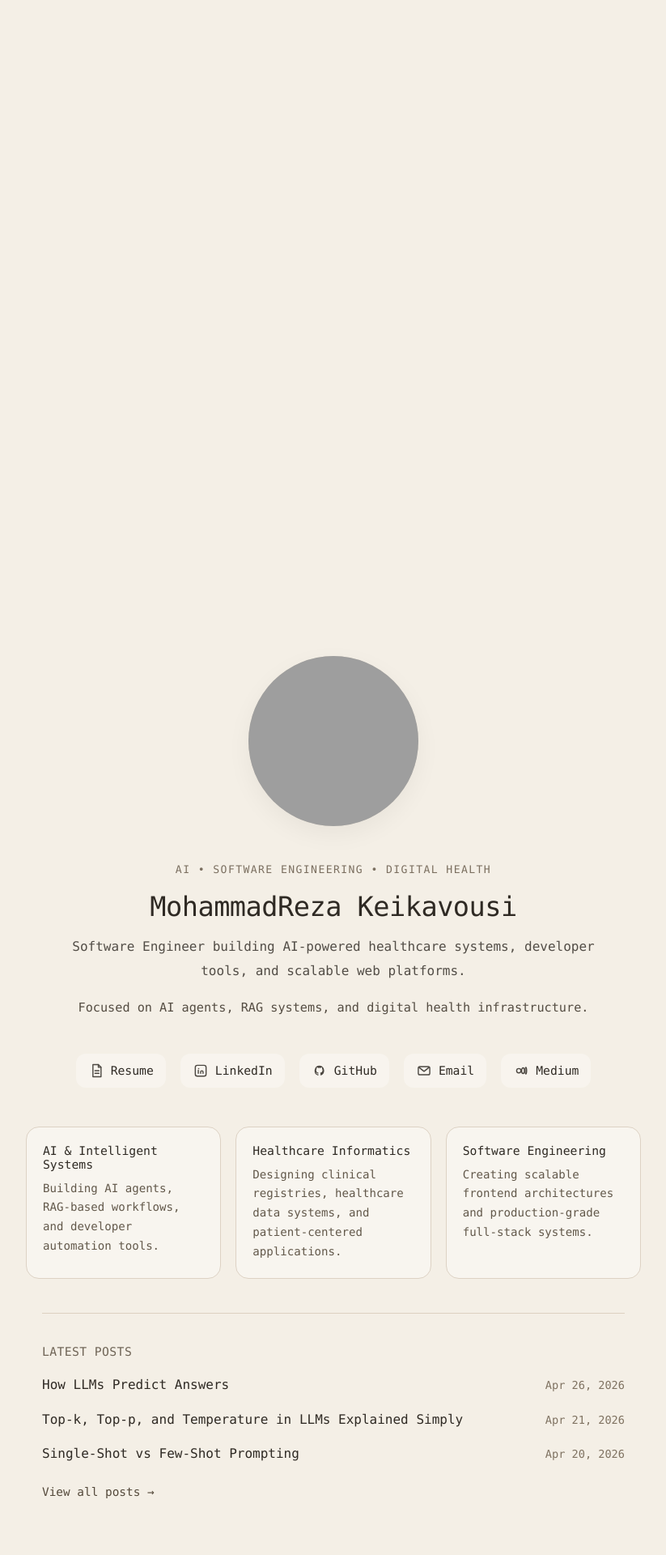
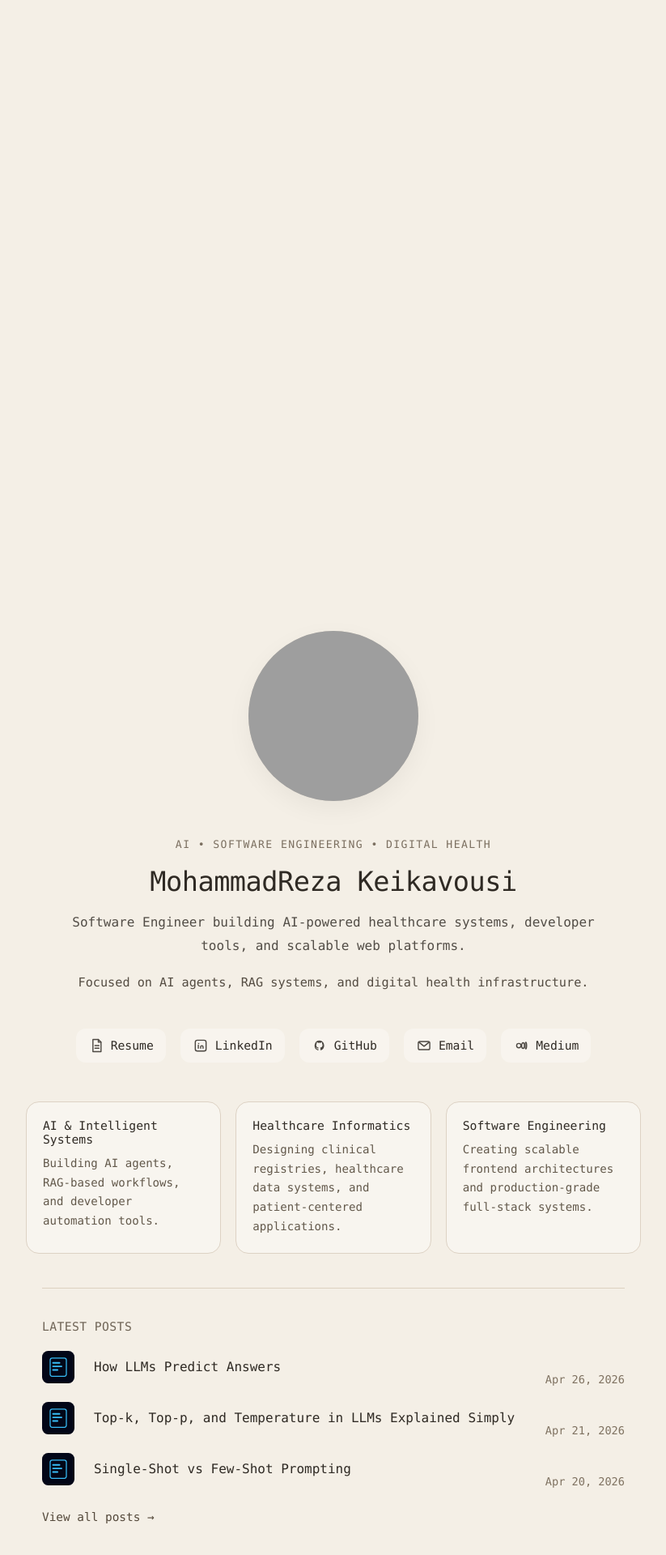
Before and after one commit to keikaavousi/keikaavousi, a Jekyll site: the page built from index.html, in a window 1280 px wide. Shown: the part 770-2690 px from the top of the page at 81% size, without its empty margins (228-1051 px from the left). Built offline with Jekyll 4.4.1, drawn with Linux system fonts in a browser that asks for light colours; some of the changed text lies outside the part shown; grey boxes are pictures that could not be loaded.

Commit message:
add post icon

```diff
--- a/_layouts/post.html
+++ b/_layouts/post.html
@@ -8,6 +8,7 @@
     </nav>
     <header class="post-header">
         <p class="post-date">{{ page.date | date: "%B %-d, %Y" }}</p>
+
         <h1>{{ page.title }}</h1>
 
         {% if page.categories %}
--- a/assets/css/styles.css
+++ b/assets/css/styles.css
@@ -83,7 +83,7 @@
     object-fit: cover;
 
     box-shadow:
-        0 10px 30px rgba(0,0,0,0.05);
+        0 10px 30px rgba(0, 0, 0, 0.05);
 }
 
 .intro {
@@ -161,7 +161,7 @@
     border-radius: 12px;
     border: 1px solid transparent;
 
-    background: rgba(255,255,255,0.3);
+    background: rgba(255, 255, 255, 0.3);
 
     transition:
         background .2s ease,
@@ -175,7 +175,7 @@
     transform: translateY(-1px);
 
     border-color: #d4c7b7;
-    background: rgba(255,255,255,0.55);
+    background: rgba(255, 255, 255, 0.55);
 }
 
 .icon {
@@ -199,7 +199,7 @@
 }
 
 .highlight-item {
-    background: rgba(255,255,255,0.35);
+    background: rgba(255, 255, 255, 0.35);
 
     border: 1px solid #ddd2c4;
     border-radius: 16px;
@@ -306,7 +306,7 @@
 }
 
 .post-item:hover {
-    background-color: rgba(0,0,0,0.02);
+    background-color: rgba(0, 0, 0, 0.02);
 }
 
 .post-item a {
@@ -396,7 +396,7 @@
 
     padding: 5px;
 
-    margin-top: 8px;
+    margin-block: 8px;
 }
 
 .post-back {
@@ -500,7 +500,7 @@
     left: 0;
 
     width: 100%;
-    height: 95vh;
+    height: 100vh;
 
     background: #f8f3ea;
 
@@ -533,6 +533,8 @@
     gap: 14px;
 
     border-bottom: 1px solid #dfd6c8;
+    max-width: 760px;
+    margin: 0 auto;
 }
 
 .sheet-header h2 {
@@ -569,11 +571,9 @@
 /* Sheet Content */
 
 .sheet-content {
-    max-width: 720px;
-
+    max-width: 760px;
+    padding-bottom: 50px;
     margin: auto;
-
-    padding: 40px 28px 80px 28px;
 }
 
 .sheet-content p {
@@ -698,3 +698,16 @@
     }
 
 }
+
+.post-icon {
+    width: 40px;
+    height: 40px;
+    flex-shrink: 0;
+    margin-right: 0.75rem;
+}
+
+.post-item a {
+    display: flex;
+    align-items: center;
+    gap: 0.75rem;
+}
--- a/index.html
+++ b/index.html
@@ -127,6 +127,11 @@
             {% for post in site.posts limit:5 %}
             <li class="post-item">
                 <a href="{{ post.url | relative_url }}">
+                    {% if post.icon %}
+                    <img src="{{ post.icon | relative_url }}" alt="" class="post-icon">
+                    {% else %}
+                    <img src="/assets/icons/default.svg" alt="" class="post-icon">
+                    {% endif %}
                     {{ post.title }}
                 </a>
                 <span>
@@ -148,10 +153,9 @@
 
 <div id="resume-sheet" class="sheet hidden">
 
-    <div class="sheet-header">
-        <button class="back-btn" onclick="closeResume()">← Back</button>
-        <h2>Resume</h2>
-    </div>
+    <nav class="top-nav">
+        <button class="back-btn" onclick="closeResume()">← Home</a>
+    </nav>
 
     <div class="sheet-content">
 
@@ -424,4 +428,8 @@
 
     </div>
 
+    <nav class="top-nav">
+        <button class="back-btn" onclick="closeResume()">← Home</a>
+    </nav>
+
 </div>
```
Also changed, not shown: assets/icons/default.svg (added), assets/icons/llm.svg (added), assets/icons/prompting.svg (added), assets/icons/sampling.svg (added).
